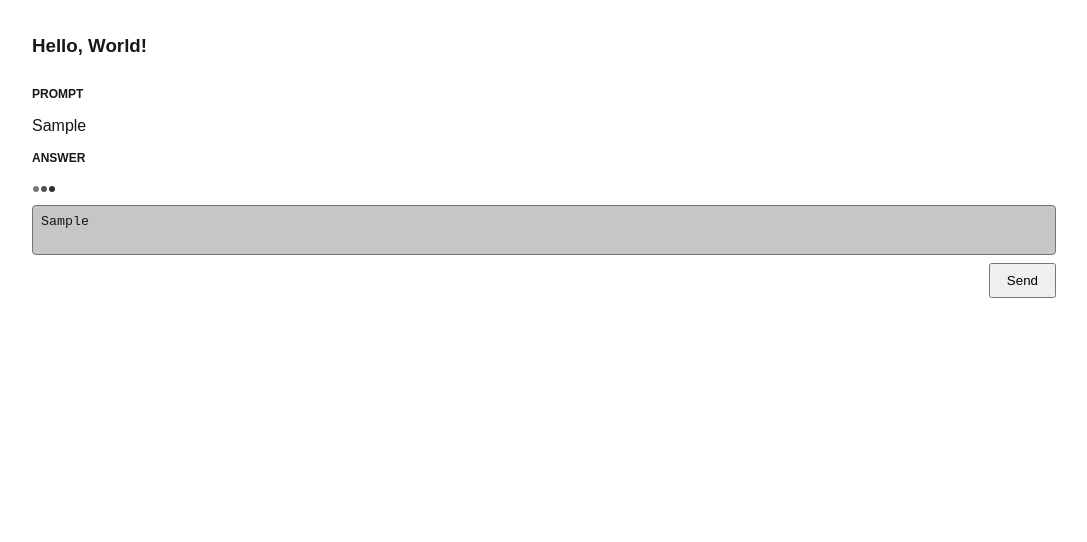
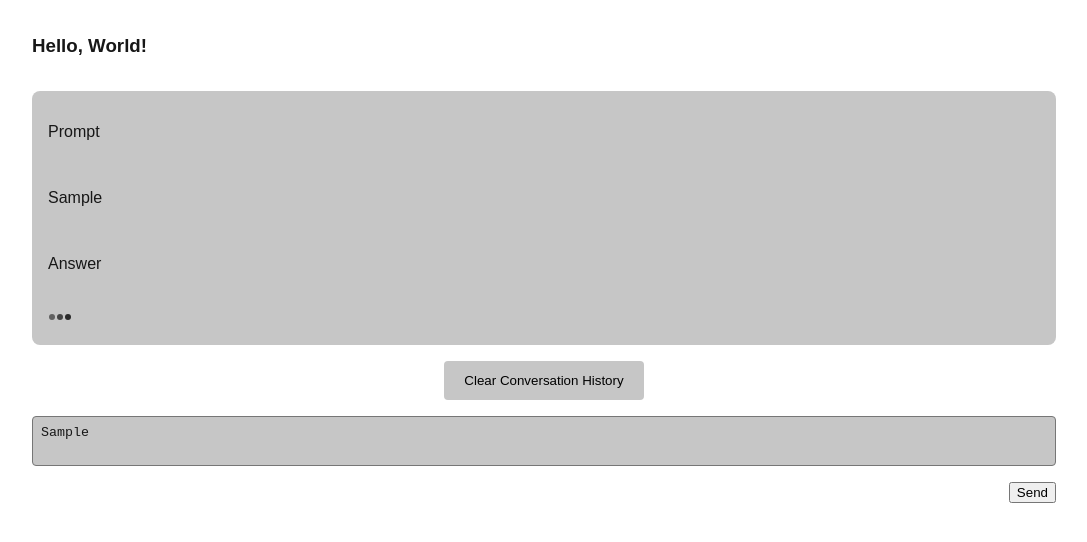
Before and after one commit to wongstephen/textual, a Next.js app: page / in a window 1280 px wide. Both pictures are taken after typing "Sample" into the empty fields and a click on the button "Send". Shown: the top 542 px of the page, without its empty margins (96-1183 px from the left). Built offline with nearby package versions, Linux system fonts and the light colour scheme; no server answers.

Commit message:
feat: add clear btn to chat res

```diff
--- a/package.json
+++ b/package.json
@@ -9,6 +9,8 @@
     "lint": "next lint"
   },
   "dependencies": {
+    "@radix-ui/react-slot": "^1.2.3",
+    "clsx": "^2.1.1",
     "marked": "^15.0.8",
     "next": "15.2.5",
     "openai": "^4.93.0",
--- a/src/app/ChatComponent.module.css
+++ b/src/app/ChatComponent.module.css
@@ -1,12 +1,30 @@
+.container {
+  --spacing-gap-md: 1rem;
+  --border-radius-md: 0.5rem;
+
+  display: grid;
+  gap: var(--spacing-gap-md);
+}
+
+/* chat component style */
+
 .chatResponse {
-  display: flex;
-  flex-direction: column;
-  gap: 0.5rem;
+  display: grid;
+  gap: 0.75rem;
+
+  & .chatItem {
+    display: grid;
+    gap: var(--spacing-gap-md);
+    padding: 1rem;
+    border-radius: var(--border-radius-md);
+    background-color: var(--accent);
+    color: var(--foreground);
+  }
 
   & pre {
     margin: 1rem;
     padding: 1rem;
-    border-radius: 0.25rem;
+    border-radius: var(--border-radius-md);
     background-color: var(--accent);
     overflow-wrap: break-word;
     word-wrap: break-word;
@@ -17,10 +35,17 @@
     border-bottom: 1px solid var(--accent);
   }
 }
+/* button style */
+
+.clearButton {
+  justify-self: center;
+}
+
+/* form style */
 
 .chatForm {
-  display: flex;
-  flex-direction: column;
+  display: grid;
+  gap: var(--spacing-gap-md);
 
   & textarea {
     max-width: 100%;
@@ -33,20 +58,23 @@
     field-sizing: content;
   }
 
-  & button {
-    align-self: flex-end;
-    margin-top: 0.5rem;
-    padding: 0.5rem 1rem;
+  & textarea:not(:placeholder-shown):valid {
+    outline: 1px solid var(--clr-sucess);
+  }
+
+  & textarea:not(:placeholder-shown):invalid {
+    outline: 1px solid var(--clr-error);
+  }
+
+  &textarea:focus:invalid {
+    outline: 1px solid var(--clr-warning);
+  }
+
+  & > button {
+    justify-self: end;
   }
 }
 
-.resTitle {
-  font-size: 0.75rem;
-  font-weight: 600;
-  color: var(--foreground);
-  text-transform: uppercase;
+.formGroup {
+  display: grid;
 }
-
-.throbber {
-  color: var(--foreground);
-}
--- a/src/app/ChatComponent.tsx
+++ b/src/app/ChatComponent.tsx
@@ -1,16 +1,22 @@
 "use client";
 
 import { FormEventHandler, useState } from "react";
+import { marked } from "marked";
+import text from "@/locales/en.json";
+import cn from "@/utils/cn";
+import { fetchOpenAIResponse } from "@/utils/api";
+import ThreeDots from "@/components/ThreeDots";
+import { Button } from "@/components/Button";
 import styles from "./ChatComponent.module.css";
-import { marked } from "marked";
-import { fetchOpenAIResponse } from "@/utils/api";
-import text from "@/locales/en.json";
-import ThreeDots from "@/components/ThreeDots";
 
 export default function ChatComponent() {
   const [response, setResponse] = useState<[string, string][]>([]);
   const [loading, setLoading] = useState(false);
   const [prompt, setPrompt] = useState("");
+
+  const handleClearHistory = () => {
+    setResponse([]);
+  };
 
   const handleSubmit: FormEventHandler<HTMLFormElement> = async (e) => {
     e.preventDefault();
@@ -43,26 +49,35 @@ export default function ChatComponent() {
   };
 
   return (
-    <div>
+    <div className={cn([styles.container])}>
       <h3>{text.title}</h3>
 
-      <div className={styles.chatResponse}>
+      <div className={cn([styles.chatResponse])}>
         {response.map(([prompt, answer], index) => (
           <div key={index} className={styles.chatItem}>
-            <p className={styles.resTitle}>{text.prompt}</p>
+            <p className={cn([styles.resTitle])}>{text.prompt}</p>
             <p>{prompt}</p>
-            <p className={styles.resTitle}>{text.answer}</p>
+            <p className={cn([styles.resTitle])}>{text.answer}</p>
 
             {answer ? (
               <p dangerouslySetInnerHTML={{ __html: marked(answer) }} />
             ) : (
-              <ThreeDots className={styles.throbber} />
+              <ThreeDots className={cn([styles.throbber])} />
             )}
           </div>
         ))}
       </div>
 
-      <form onSubmit={handleSubmit} className={styles.chatForm}>
+      {response.length > 0 && (
+        <Button
+          onClick={handleClearHistory}
+          className={cn([styles.clearButton])}
+        >
+          {text.clearHistory}
+        </Button>
+      )}
+
+      <form onSubmit={handleSubmit} className={cn([styles.chatForm])}>
         <textarea
           value={prompt}
           placeholder="Ask me something..."
--- a/src/app/api/openai/route.ts
+++ b/src/app/api/openai/route.ts
@@ -10,7 +10,7 @@ export async function POST(request: Request) {
   const { prompt } = await request.json();
 
   if (!prompt) {
-    return new Response("No prompt provided", { status: 400 });
+    return new Response("No prompt provided", { status: 422 });
   }
 
   const client = new OpenAI(openAiConfig);
--- a/src/app/layout.tsx
+++ b/src/app/layout.tsx
@@ -1,6 +1,7 @@
 import type { Metadata } from "next";
 import { Roboto } from "next/font/google";
 import "./globals.css";
+import cn from "@/utils/cn";
 
 const roboto = Roboto({
   variable: "--font-roboto",
@@ -18,7 +19,7 @@ export default function RootLayout({
 }>) {
   return (
     <html lang="en">
-      <body className={`${roboto.variable}`}>{children}</body>
+      <body className={cn([roboto.variable])}>{children}</body>
     </html>
   );
 }
--- a/src/app/page.tsx
+++ b/src/app/page.tsx
@@ -1,10 +1,11 @@
+import cn from "@/utils/cn";
 import ChatComponent from "./ChatComponent";
 import styles from "./page.module.css";
 
 export default async function page() {
   console.log(`Project: ${process.env.PROJECT_NAME || "unable to access env"}`);
   return (
-    <div className={styles.main}>
+    <div className={cn([styles.main])}>
       <ChatComponent />
     </div>
   );
--- /dev/null
+++ b/src/components/Button/button.module.css
@@ -0,0 +1,15 @@
+.button {
+  padding: 0.75rem 1.25rem;
+  cursor: pointer;
+  border-radius: 0.25rem;
+  background-color: var(--accent);
+  border: none;
+
+  &:hover {
+    background-color: var(--clr-accent-lt);
+  }
+
+  &:has(svg) {
+    padding-inline: 0.5rem;
+  }
+}
--- /dev/null
+++ b/src/components/Button/index.tsx
@@ -0,0 +1,25 @@
+import * as React from "react";
+import { Slot } from "@radix-ui/react-slot";
+import styles from "./button.module.css";
+import cn from "@/utils/cn";
+
+function Button({
+  className,
+
+  asChild = false,
+  ...props
+}: React.ComponentProps<"button"> & {
+  asChild?: boolean;
+}) {
+  const Comp = asChild ? Slot : "button";
+
+  return (
+    <Comp
+      data-slot="button"
+      className={cn([styles.button, className])}
+      {...props}
+    />
+  );
+}
+
+export { Button };
--- a/src/locales/en.json
+++ b/src/locales/en.json
@@ -1,5 +1,6 @@
 {
   "title": "Hello, World!",
   "prompt": "Prompt",
-  "answer": "Answer"
+  "answer": "Answer",
+  "clearHistory": "Clear Conversation History"
 }
--- /dev/null
+++ b/src/utils/cn.ts
@@ -0,0 +1,5 @@
+import clsx, { ClassValue } from "clsx";
+
+export default function cn(input: ClassValue[]) {
+  return clsx(...input);
+}
```
Also changed, not shown: 1 other file (tests, documents, lock files or other folders).
